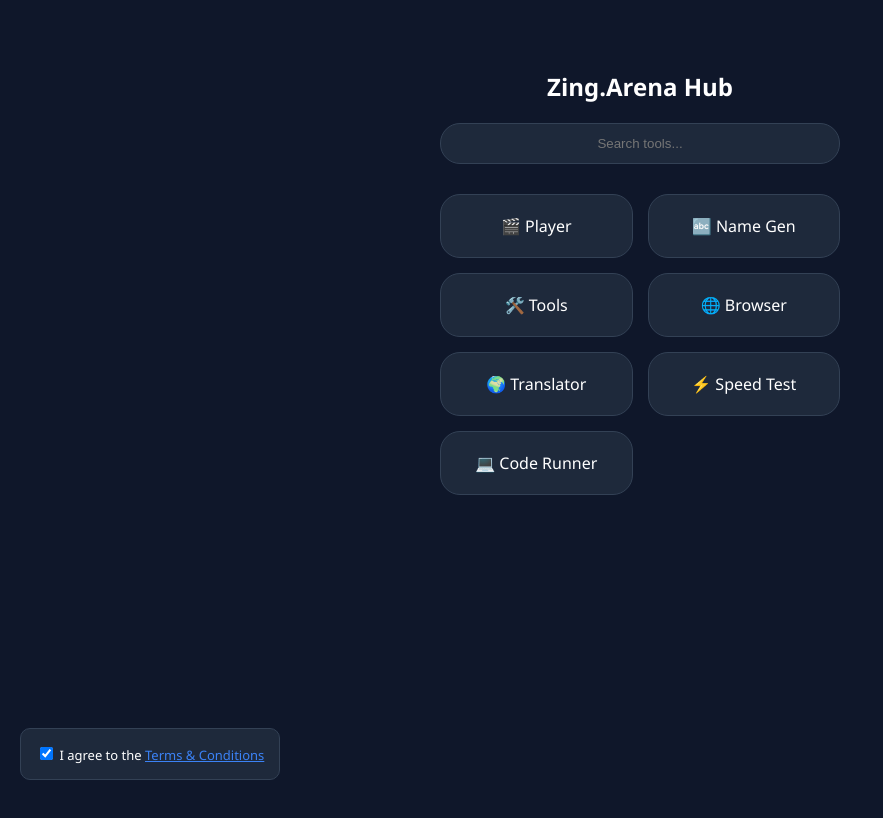
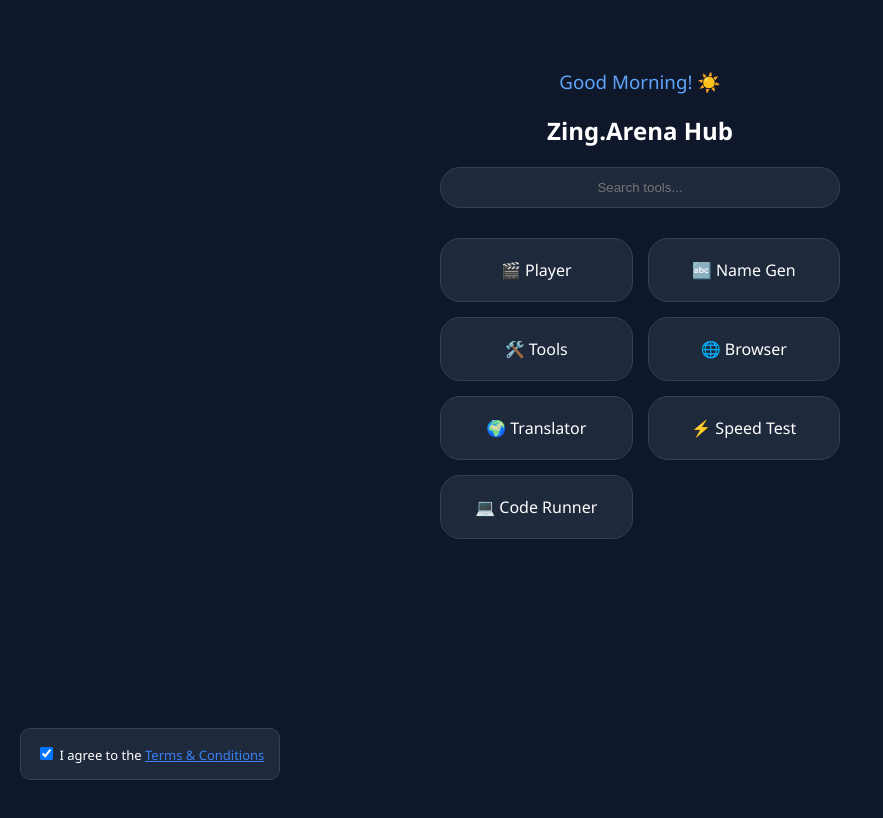
Before and after one commit to zingarenaoffi1-sudo/zingarenaoffi1-sudo.github.io, a plain HTML site: page index.html in a window 1280 px wide. Shown: the whole page, without its empty margins (0-883 px from the left). Drawn offline with Linux system fonts and the light colour scheme.

Commit message:
Update index.html

```diff
--- a/index.html
+++ b/index.html
@@ -6,6 +6,9 @@
     <style>
         body { background: #0f172a; color: white; font-family: 'Segoe UI', sans-serif; display: flex; flex-direction: column; align-items: center; padding-top: 50px; margin: 0; min-height: 100vh; }
         .app-container { width: 90%; max-width: 400px; text-align: center; }
+
+        /* Greeting Style */
+        #greetingMessage { margin-bottom: 10px; color: #60a5fa; font-weight: 300; }
 
         #searchInput { width: 100%; padding: 12px; margin-bottom: 20px; border-radius: 20px; border: 1px solid #334155; background: #1e293b; color: white; outline: none; text-align: center; box-sizing: border-box; }
 
@@ -23,6 +26,7 @@
 <body>
 
 <div class="app-container">
+    <h3 id="greetingMessage"></h3>
     <h2>Zing.Arena Hub</h2>
     <input type="text" id="searchInput" placeholder="Search tools..." onkeyup="filterTools()">
 
@@ -43,10 +47,21 @@
 </div>
 
 <script>
+    // Greeting Logic
+    function setGreeting() {
+        let hour = new Date().getHours();
+        let greeting = "";
+        if (hour < 12) greeting = "Good Morning! ☀️";
+        else if (hour < 18) greeting = "Good Afternoon! 🌤️";
+        else greeting = "Good Evening! 🌙";
+        document.getElementById('greetingMessage').innerText = greeting;
+    }
+    setGreeting();
+
+    // Access Control Logic
     function toggleAccess() {
         let isChecked = document.getElementById('termsCheck').checked;
         let menu = document.getElementById('mainMenu');
-
         if (isChecked) {
             menu.classList.remove('blurred');
         } else {
@@ -54,6 +69,7 @@
         }
     }
 
+    // Filter Logic
     function filterTools() {
         let input = document.getElementById('searchInput').value.toLowerCase();
         let items = document.getElementsByClassName('menu-item');
```
